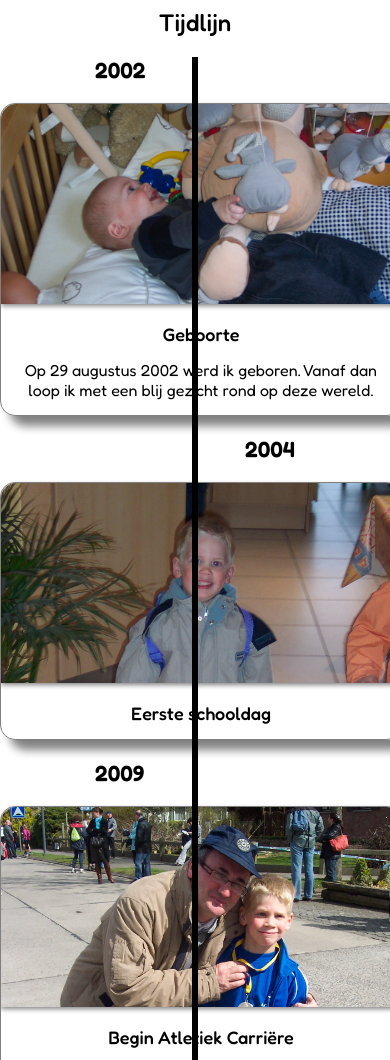
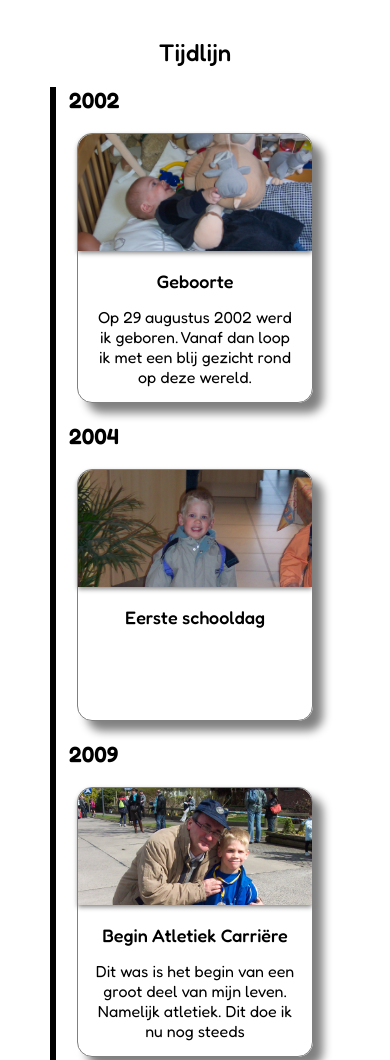
Before and after one commit to SiebeVC/personal-website, a plain HTML site: page index.html in a window 390 px wide. Shown: the part 682-1742 px from the top of the page. Drawn offline with Linux system fonts and the light colour scheme.

Commit message:
timeline responsive

```diff
--- a/index.html
+++ b/index.html
@@ -10,15 +10,14 @@
     <link href="styles/object-styles.css" rel="stylesheet">
     <script src="https://kit.fontawesome.com/60c601cf9d.js" crossorigin="anonymous"></script>
 </head>
-
 <body>
     <section>
         <h1>Siebe Van Campenhout</h1>
     </section>
     <nav>
-        <a class="ablank" href="#personalinfo"><div class="divlink"><i class="fa-solid fa-info"></i></div></a>
-        <a class="ablank" href="#timeline"><div class="divlink"><i class="fa-solid fa-timeline"></i></div></a>
-        <a class="ablank" href="#projects"><div class="divlink"><i class="fa-solid fa-briefcase"></i></div></a>
+        <a title="personalinfo" class="ablank" href="#personalinfo"><div class="divlink"><i class="fa-solid fa-info"></i></div></a>
+        <a title="timeline" class="ablank" href="#timeline"><div class="divlink"><i class="fa-solid fa-timeline"></i></div></a>
+        <a title="projects" class="ablank" href="#projects"><div class="divlink"><i class="fa-solid fa-briefcase"></i></div></a>
     </nav>
     <section class="information">
         <h2 id="personalinfo">Persoonlijke Informatie</h2>
@@ -124,8 +123,8 @@
             </div>
         </div>
     </section>
-    <section>
+    <!-- <section>
         <h2 id="projects">Projecten</h2>
-    </section>
+    </section> -->
 </body>
 </html>
--- a/styles/object-styles.css
+++ b/styles/object-styles.css
@@ -60,8 +60,8 @@ nav .divlink{
     }
 }
 
+/*Timeline*/
 
-/*Timeline*/
 .timeline-container{
     display: flex;
     justify-content: center;
@@ -75,13 +75,37 @@ nav .divlink{
 }
 
 .timeline .jaar{
+    font-size: 22px;
+    font-weight: 600;
+
+}
+
+.timeline-cards{
+    display: flex;
+    flex-direction: column;
+}
+
+.timeline img{
+    max-width: 100%;
+    border-radius: 15px 15px 0 0;
+    box-shadow: gray 0 2px 5px;
+}
+
+.timeline p {
+    margin: 15px;
+}
+
+.timeline .title{
+    font-weight: 500;
+    font-size: 18px;
+}
+
+@media only screen and (min-width: 920px) {
+    .timeline .jaar{
         position: relative;
         width: min-content;
-    font-size: 22px;
-    font-weight: 600;
         left: 50%;
         right: 50%;
-
     }
 
     .timeline .jaar.left{
@@ -108,23 +132,29 @@ nav .divlink{
     .timeline .card.right{
         margin: 20px 0 20px auto;
     }
-
-.timeline-cards{
-    display: flex;
-    flex-direction: column;
 }
 
-.timeline img{
-    max-width: 100%;
-    border-radius: 15px 15px 0 0;
-    box-shadow: gray 0 2px 5px;
+@media only screen and (max-width: 920px) {
+    .line{
+        left: calc(100vw*0.05);
+        height: 2350px;
     }
 
-.timeline p {
-    margin: 15px;
+    .timeline .jaar{
+        text-align: left;
+        position: relative;
+        left: calc(100vw*0.1);
     }
 
-.timeline .title{
-    font-weight: 500;
-    font-size: 18px;
+    .timeline .card{
+        align-self: center;
+
+        margin: 20px 50px;
+        width: 60vw;
+        min-height: 250px;
+        height: auto;
+        box-shadow: gray 10px 10px 10px;
+        border: 1px solid gray;
+        border-radius: 15px;
     }
+}
--- a/styles/style.css
+++ b/styles/style.css
@@ -14,6 +14,8 @@ body{
     max-width: 1200px;
     margin: auto;
     text-align: center;
+    padding: 30px;
+    margin: 0 auto;
 }
 
 h1{
```
Also changed, not shown: script.js (deleted). Lines whose indentation alone changed are shown as unchanged.
